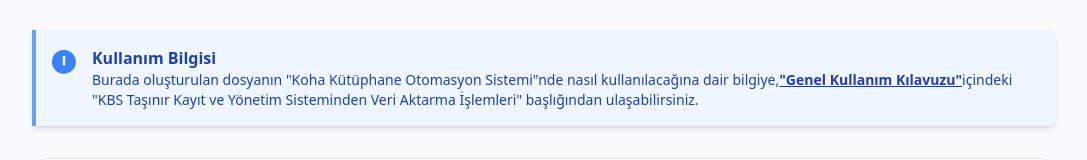
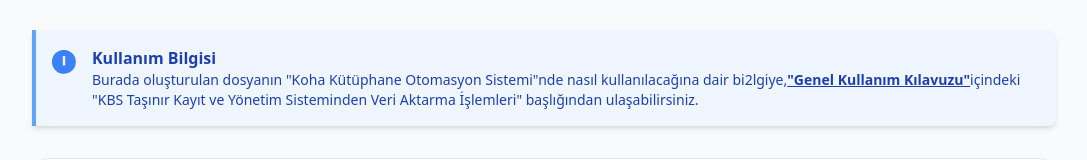
Before and after one commit to ismailkaraca/Koha_icin_Varlik_Fisi_Donusturucu, a React (Vite) app: page / in a window 1280 px wide. Shown: the part 166-326 px from the top of the page, without its empty margins (96-1183 px from the left). Built offline with nearby package versions, Linux system fonts and the light colour scheme.

Commit message:
Update App.jsx

```diff
--- a/src/App.jsx
+++ b/src/App.jsx
@@ -213,7 +213,7 @@ const App = () => {
                             <div>
                                 <p className="font-bold">Kullanım Bilgisi</p>
                                 <p className="text-sm">
-                                    Burada oluşturulan dosyanın "Koha Kütüphane Otomasyon Sistemi"nde nasıl kullanılacağına dair bilgiye,
+                                    Burada oluşturulan dosyanın "Koha Kütüphane Otomasyon Sistemi"nde nasıl kullanılacağına dair bi2lgiye,
                                     <a
                                         href="https://drive.google.com/file/d/1-1lRqTQSUk3dcTwZsMXQi6kXK-kDdEty/view?usp=sharing"
                                         target="_blank"
```
